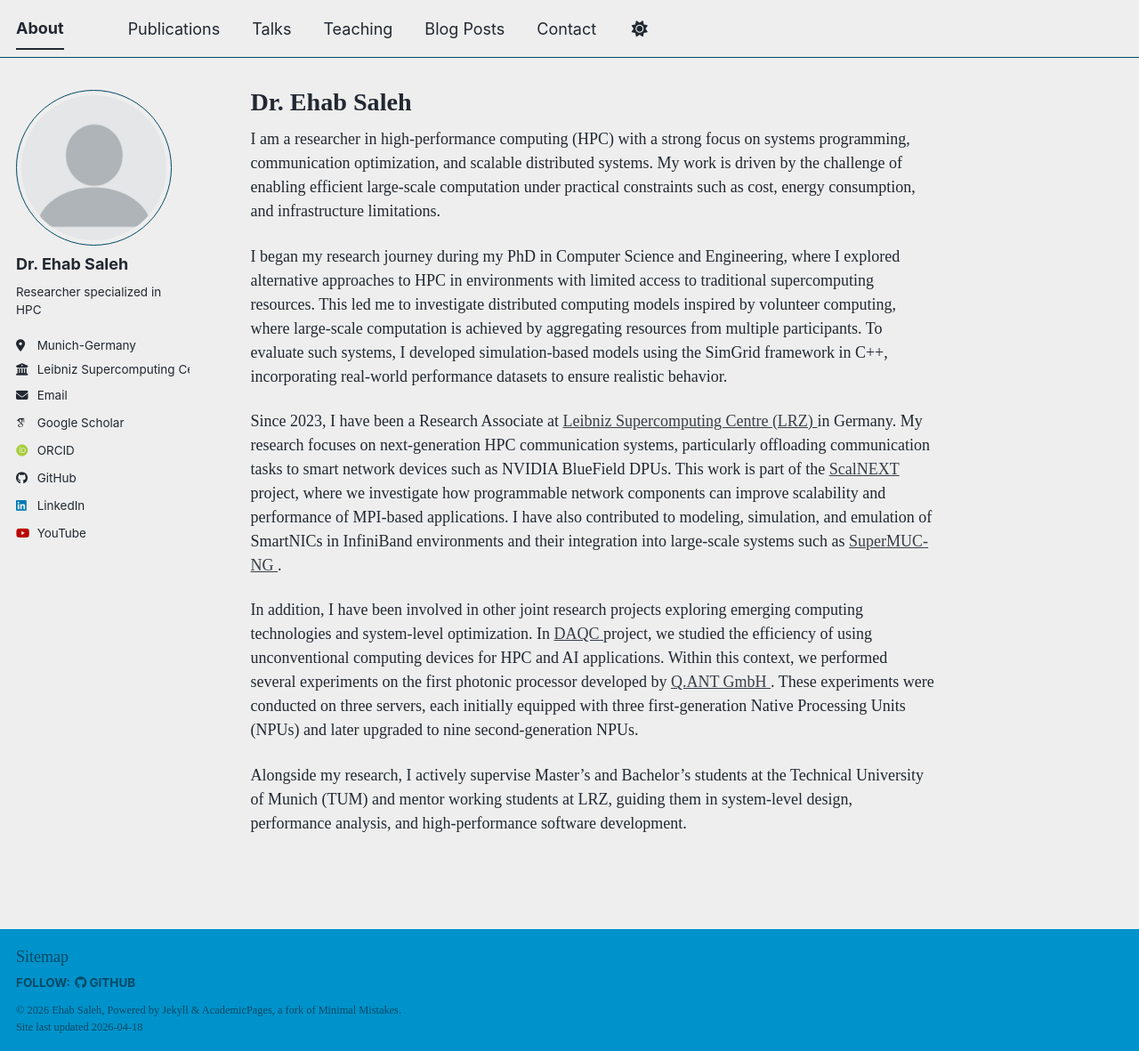
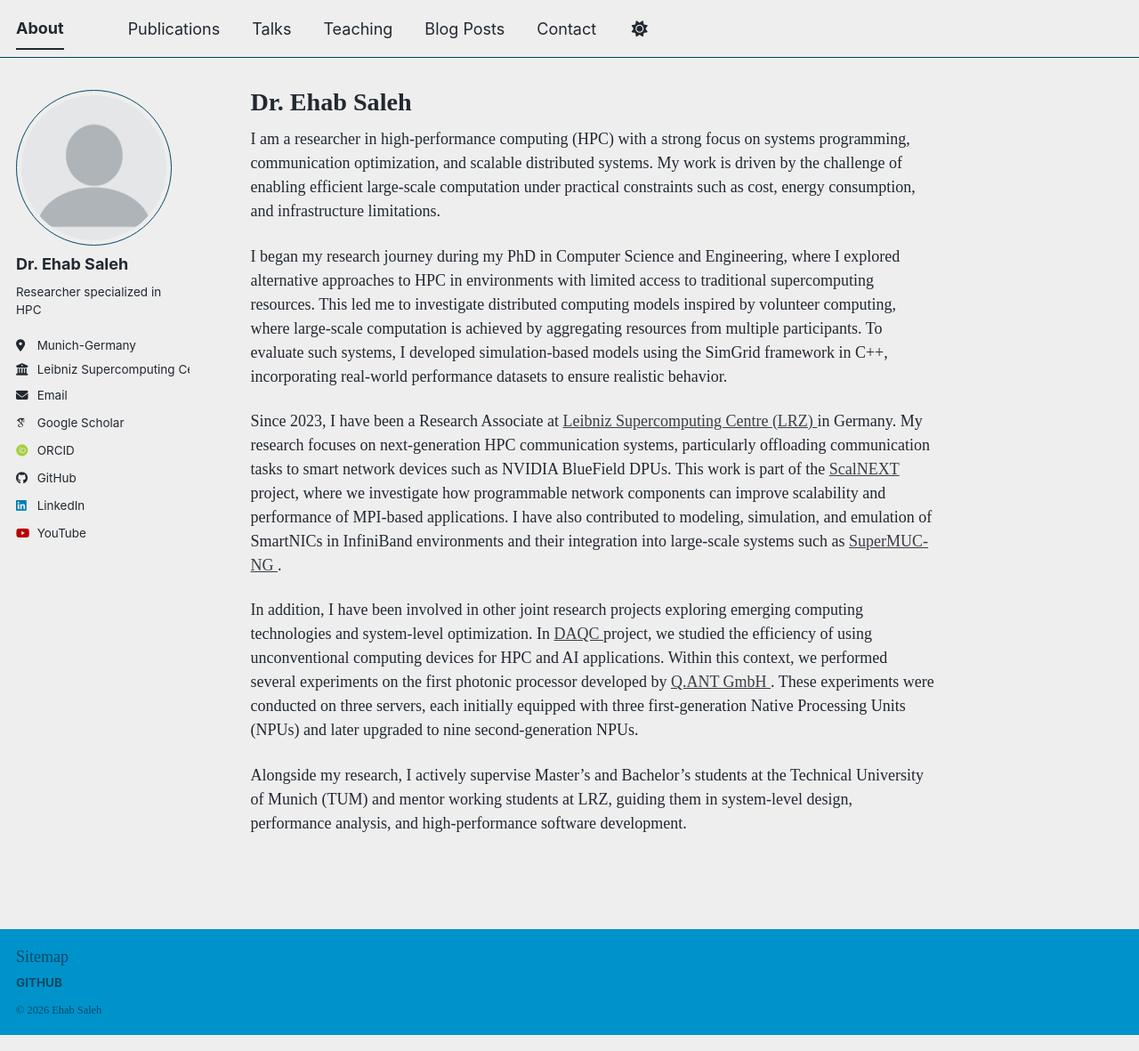
Before and after one commit to ehabosaleh/ehabosaleh.github.io, a Jekyll site: the page built from _pages/about.md, in a window 1280 px wide and 1181 px high. Shown: the whole window at 89% size. Built offline with Jekyll 4.4.1, drawn with Linux system fonts in a browser that asks for light colours; some web fonts are replaced; a script bundle is joined from its source files by our own code; library files that are not in the unit come from our copies.

Commit message:
Refactor footer HTML to streamline content
Removed unused social media links and simplified footer content.

```diff
--- a/_includes/footer.html
+++ b/_includes/footer.html
@@ -1,25 +1,13 @@
 {% include base_path %}
 
-{% if site.author.github or site.author.bitbucket or site.atom_feed.hide != true %}
 <div class="page__footer-follow">
   <ul class="social-icons">
-    {% if site.data.ui-text[site.locale].follow_label %}
-      <li><strong>{{ site.data.ui-text[site.locale].follow_label }}</strong></li>
-    {% endif %}
     {% if site.author.github %}
-      <li><a href="https://github.com/{{ site.author.github }}"><i class="fab fa-github" aria-hidden="true"></i> GitHub</a></li>
-    {% endif %}
-    {% if site.author.bitbucket %}
-      <li><a href="https://bitbucket.org/{{ site.author.bitbucket }}"><i class="fab fa-bitbucket" aria-hidden="true"></i> Bitbucket</a></li>
-    {% endif %}
-    {% if site.atom_feed.hide != true %}
-    <!-- <li><a href="{% if site.atom_feed.path %}{{ site.atom_feed.path }}{% else %}{{ base_path }}/feed.xml{% endif %}"><i class="fa fa-fw fa-rss-square" aria-hidden="true"></i> {{ site.data.ui-text[site.locale].feed_label | default: "Feed" }}</a></li> -->
+      <li><a href="https://github.com/{{ site.author.github }}">GitHub</a></li>
     {% endif %}
   </ul>
 </div>
-{% endif %}
 
 <div class="page__footer-copyright">
-  &copy; {{ site.time | date: '%Y' }} {{ site.name | default: site.title }}, {{ site.data.ui-text[site.locale].powered_by | default: "Powered by" }} <a href="https://jekyllrb.com" rel="nofollow">Jekyll</a> &amp; <a href="https://github.com/academicpages/academicpages.github.io">AcademicPages</a>, a fork of <a href="https://mademistakes.com/work/minimal-mistakes-jekyll-theme/" rel="nofollow">Minimal Mistakes</a>.<br />
-  Site last updated {{ "now" | date: '%Y-%m-%d' }}
+  &copy; {{ site.time | date: '%Y' }} {{ site.name | default: site.title }}
 </div>
```
